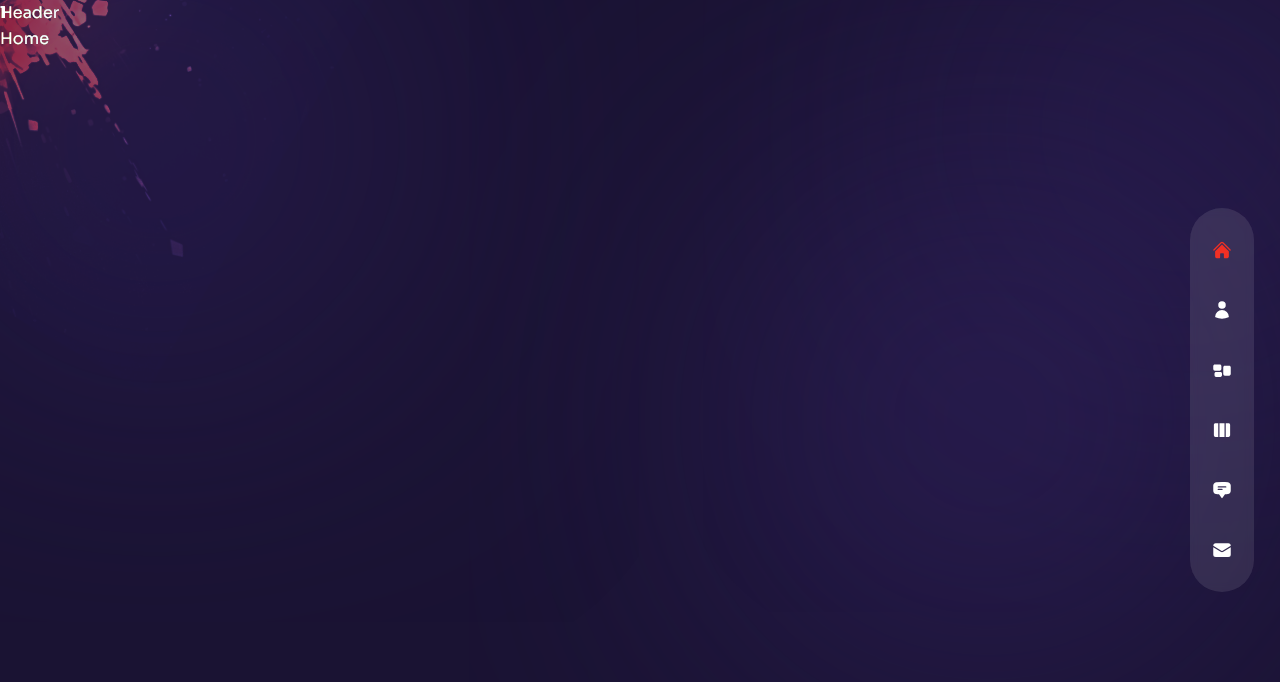
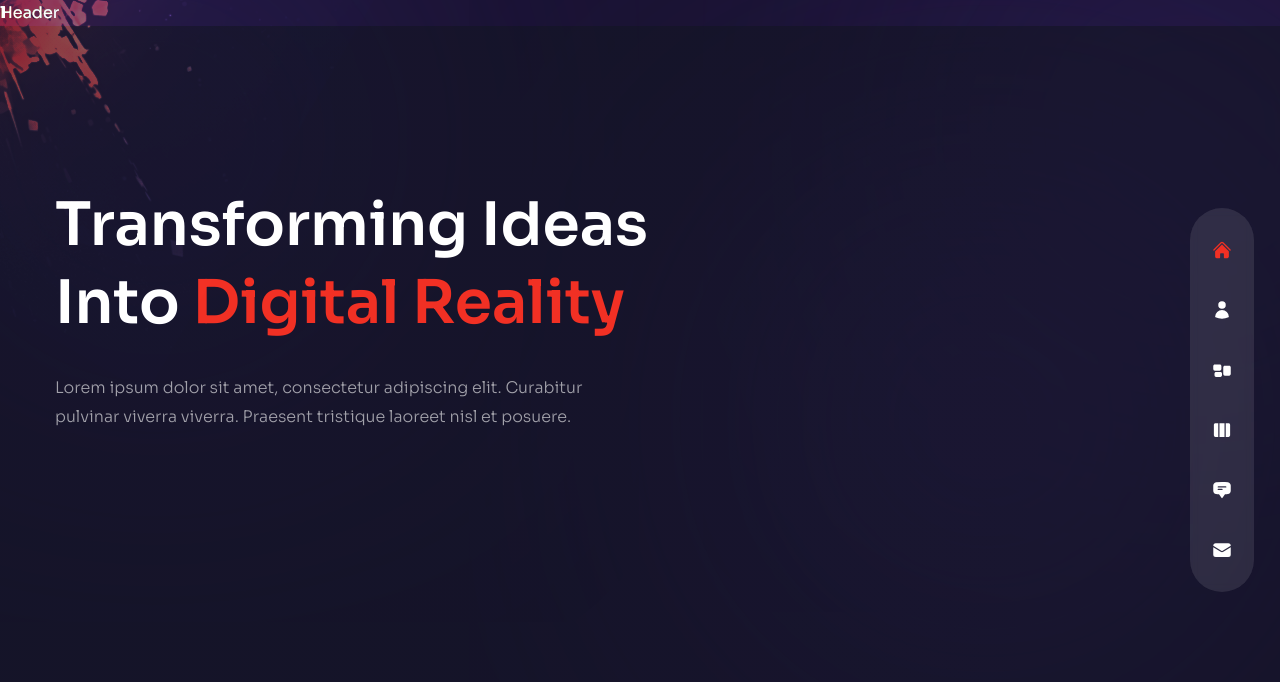
Before and after one commit to AlpiYeah/Personal-Portfolio, a Next.js app: page / in a window 1280 px wide. Shown: the top 682 px of the page. Built offline with nearby package versions, Linux system fonts and the light colour scheme.

Commit message:
started on the homepage

```diff
--- a/pages/index.js
+++ b/pages/index.js
@@ -1,5 +1,29 @@
+import Image from "next/image";
+import ParticlesContainer from "../components/ParticlesContainer";
+import ProjecstBtn from "../components/ProjectsBtn";
+import Avatar from "../components/Avatar";
+import { motion } from "framer-motion";
+import { fadeIn } from "../variants";
+
 const Home = () => {
-  return <div>Home</div>;
+  return (
+    <div className="bg-primary/60 h-full">
+      <div className="w-full h-full bg-gradient-to-r from-primary/10 via-black/">
+        <div className="text-center felx flex-col justify-center xl:pt-40 xl:text-left h-full container mx-auto">
+          <h1 className="h1">
+            Transforming Ideas <br /> Into{" "}
+            <span className="text-accent">Digital Reality</span>
+          </h1>
+          <p className="max-w-sm xl:max-w-xl mx-auto xl:mx-0 mb-10 xl:mb-16">
+            Lorem ipsum dolor sit amet, consectetur adipiscing elit. Curabitur
+            pulvinar viverra viverra. Praesent tristique laoreet nisl et
+            posuere.
+          </p>
+        </div>
+      </div>
+      <div>image</div>
+    </div>
+  );
 };
 
 export default Home;
```
